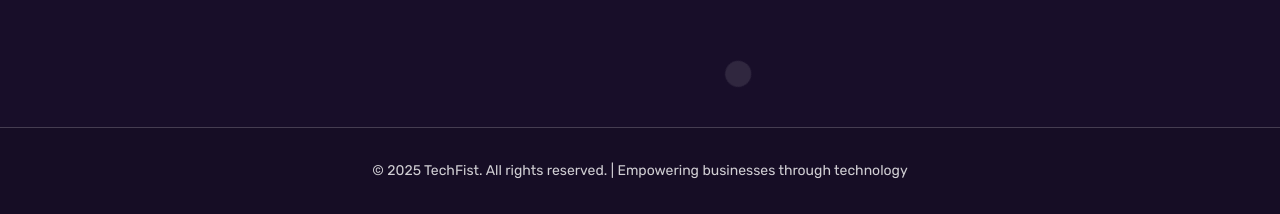
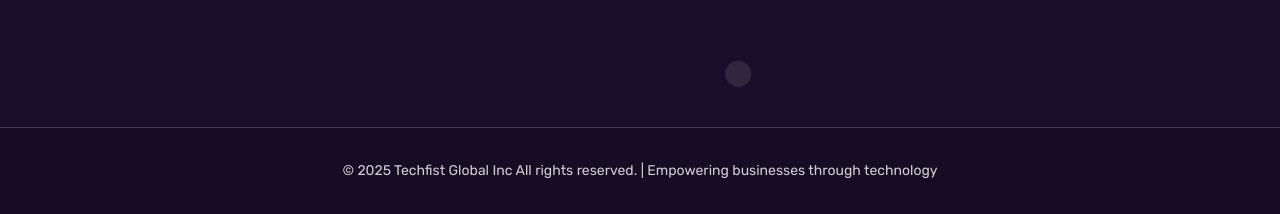
Before and after one commit to umairatechfist/techfistglobal, a plain HTML site: page index.html in a window 1280 px wide. Shown: the part 5313-5527 px from the top of the page. Drawn offline with nearby package versions, Linux system fonts and the light colour scheme; files whose address does not match are found by name.

Commit message:
Update index.html

```diff
--- a/index.html
+++ b/index.html
@@ -1728,7 +1728,7 @@
     <!-- Footer Bottom -->
     <div class="footer-bottom">
       <div class="container">
-        <p>&copy; 2025 TechFist. All rights reserved. | Empowering businesses through technology</p>
+        <p>&copy; 2025 Techfist Global Inc All rights reserved. | Empowering businesses through technology</p>
       </div>
     </div>
   </footer>
```
